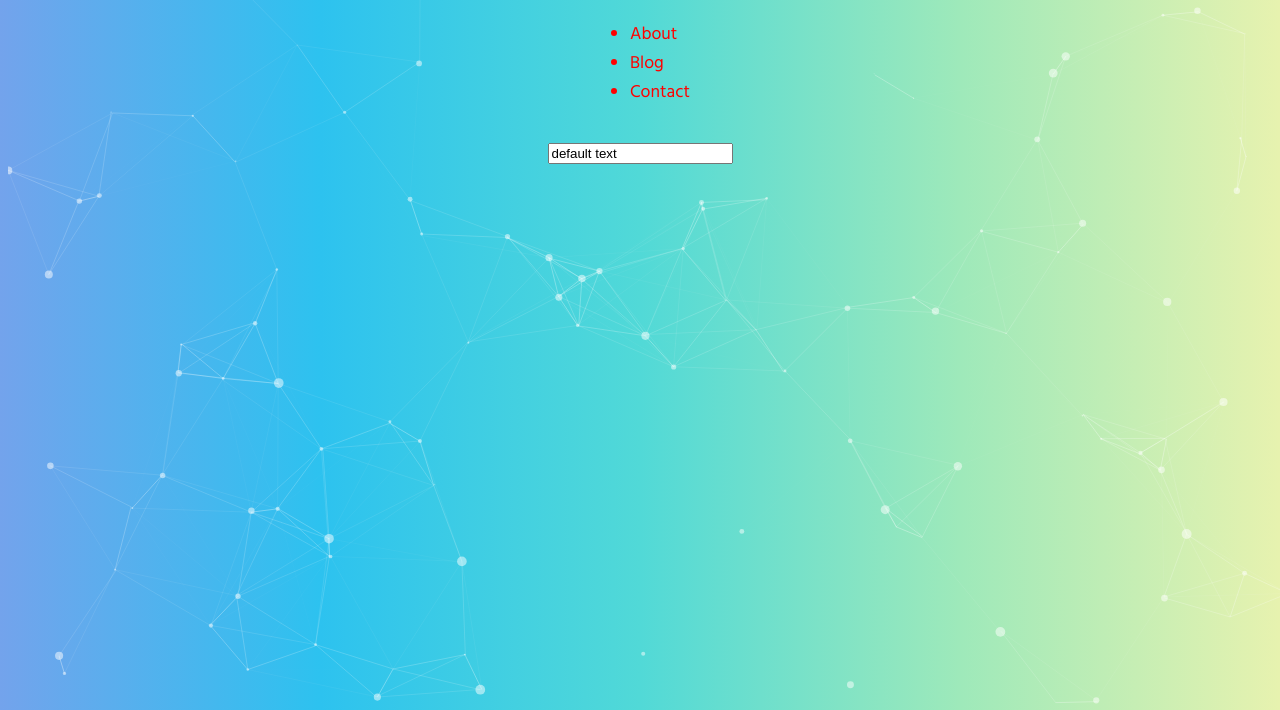
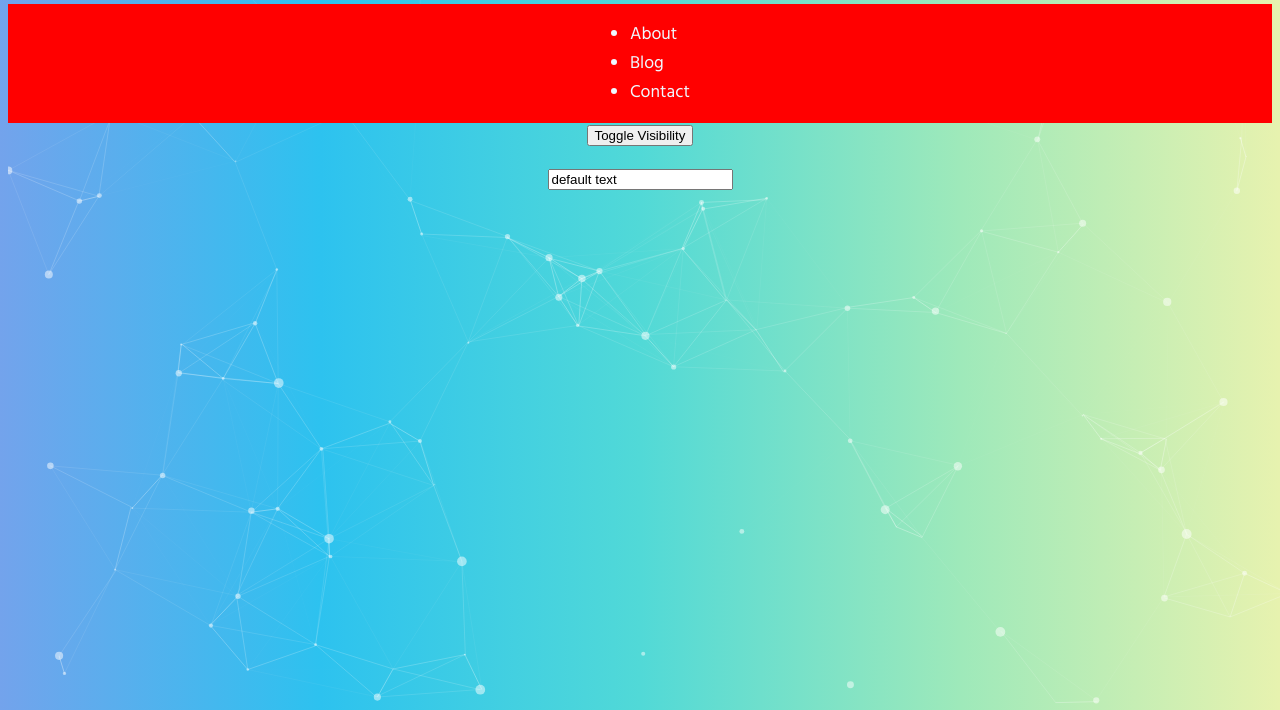
Before and after one commit to TekniqueJoseph/DOM-start-code1, a plain HTML site: page index.html in a window 1280 px wide. Shown: the part 90-800 px from the top of the page. Drawn offline with Linux system fonts and the light colour scheme.

Commit message:
added toggle for switching classes

```diff
--- a/CSS/styles.css
+++ b/CSS/styles.css
@@ -35,3 +35,13 @@ ul li:hover{
 h1:hover{
     cursor: pointer;
 }
+.red-bg {
+    background-color: red;
+    color:aliceblue
+}
+.visible {
+    display: block;
+}
+.invisible {
+    display: none;
+}
--- a/app.js
+++ b/app.js
@@ -1,12 +1,13 @@
 const mainHead = document.querySelector('h1')
 const ul = document.querySelector('ul')
 const content = document.querySelector('.content')
-
 const liFirst = document.querySelector('li')
 const uEl = liFirst.parentElement
 const second = document.querySelector('ul :nth-child(2)');
 const third = document.querySelector('li:last-of-type')
 const part = document.querySelector('#particles-js')
+
+
 
 mainHead.textContent = 'Take Your Time...'
 mainHead.className = 'title'
@@ -25,6 +26,22 @@ const allLis = document.querySelectorAll('li')
 // uEl.previousElementSibling.style.color = 'darkgreen'
 // uEl.nextElementSibling.style.backgroundColor = 'lightgrey'
 
-const sec = content.children[1].style.color = 'red'
+// const sec = content.children[1].style.color = 'red'
 // content.style.color = 'red'
 // sec.style.color = 'red'
+
+const section = document.querySelector('section')
+const button = document.querySelector('button')
+
+// section.style.backgroundColor = 'blue'
+section.className = 'red-bg'
+
+button.addEventListener ('click', () => {
+    // if(section.className === 'red-bg visible') {
+    //     section.className = 'red-bg invisible';
+    // } else {
+    //     section.className = 'red-bg visible'
+    // }
+    // section.classList.toggle('visible')
+    section.classList.toggle('invisible')
+})
--- a/index.html
+++ b/index.html
@@ -18,13 +18,16 @@
     <header>
       <h1 id="main-title">Dive into the DOM!</h1>
     </header>
-    <section>
+
+    <section class="red-bg visible">
       <ul>
         <li class="list-item">About</li>
         <li class="list-item">Blog</li>
         <li class="list-item">Contact</li>
       </ul>
     </section>
+    <button>Toggle Visibility</button>
+
     <input type="text" value="default text">
   </div>
 
```
